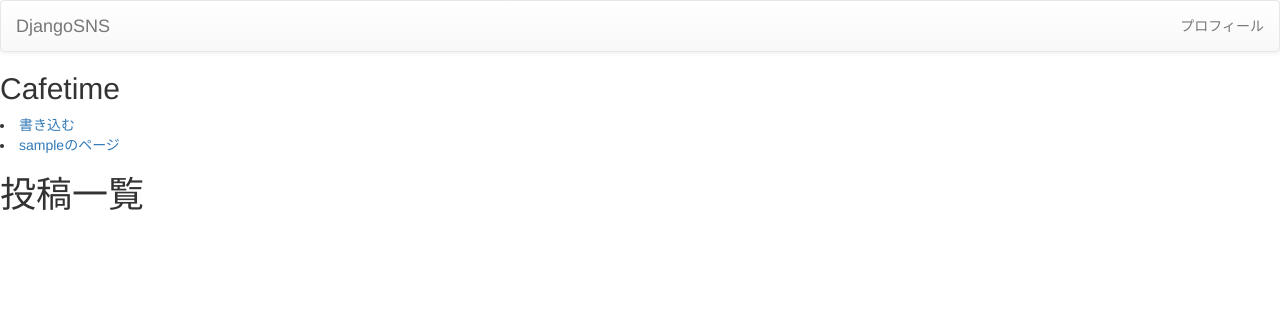
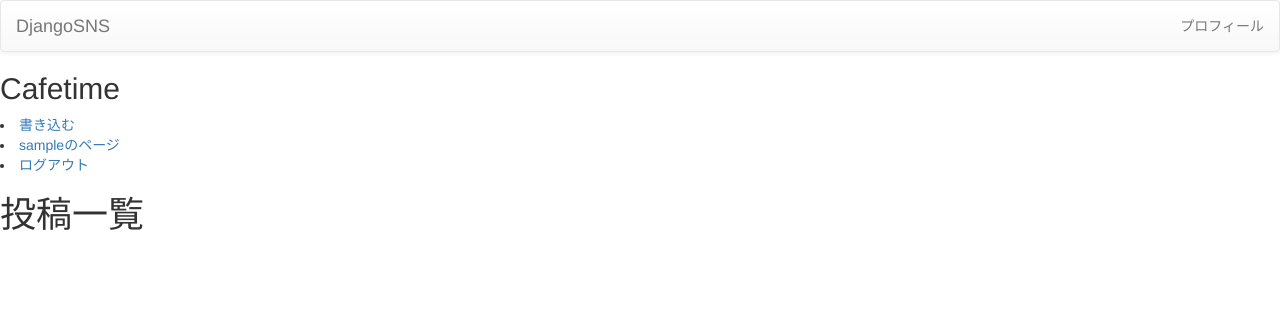
Before and after one commit to bayamax/djangosns-copy-test, a Django app: page / in a window 1280 px wide. Shown: the top 312 px of the page. Run offline with Django 3.2, Linux system fonts and the light colour scheme; the visitor is signed in with stand-in values (Sample User, id 1); data that the repository does not hold is empty; some libraries are stand-ins or nearby versions.

Commit message:
ログアウト機能

```diff
--- a/mysite/mysite/settings.py
+++ b/mysite/mysite/settings.py
@@ -139,4 +139,4 @@ MEDIA_ROOT = os.path.join(BASE_DIR, 'media')
 
 LOGIN_URL = '/login'
 LOGIN_REDIRECT_URL = '/'
-LOGOUT_REDIRECT_URL='/login'
+LOGOUT_REDIRECT_URL='/'
--- a/mysite/post/urls.py
+++ b/mysite/post/urls.py
@@ -9,4 +9,5 @@ urlpatterns = [
     path('post_create/', views.post_create, name='post_create'),
     path('signup/', views.SignUp.as_view(), name='signup'),
     path('login/', views.Login.as_view(), name='login'),
+    path('logout/', views.Logout.as_view(), name='logout'),
 ]
--- a/mysite/templates/post/post_create.html
+++ b/mysite/templates/post/post_create.html
@@ -1,3 +1,4 @@
+<li><a href="{% url 'post:post_list' %}">トップページ</a></li>
 <form method="POST">
     {% csrf_token %}
     {{ form.as_p }}
--- a/mysite/templates/post/post_list.html
+++ b/mysite/templates/post/post_list.html
@@ -24,6 +24,10 @@
     {% if user.is_authenticated %}
             <li><a href="{% url 'post:post_create' %}">書き込む</a></li>
             <li><a href="{% url 'accounts:profile' request.user.username %}">{{ user.get_username }}のページ</a></li>
+            <li>
+                <a class="nav-link" href="{% url 'post:logout' %}">
+                <i class="fa fa-fw fa-sign-out"></i>ログアウト</a>
+            </li>
             {% else %}
             <li><a href="{% url 'post:signup' %}">アカウント登録</a></li>
             <li><a href="{% url 'post:login' %}">ログインページ</a></li>
```
